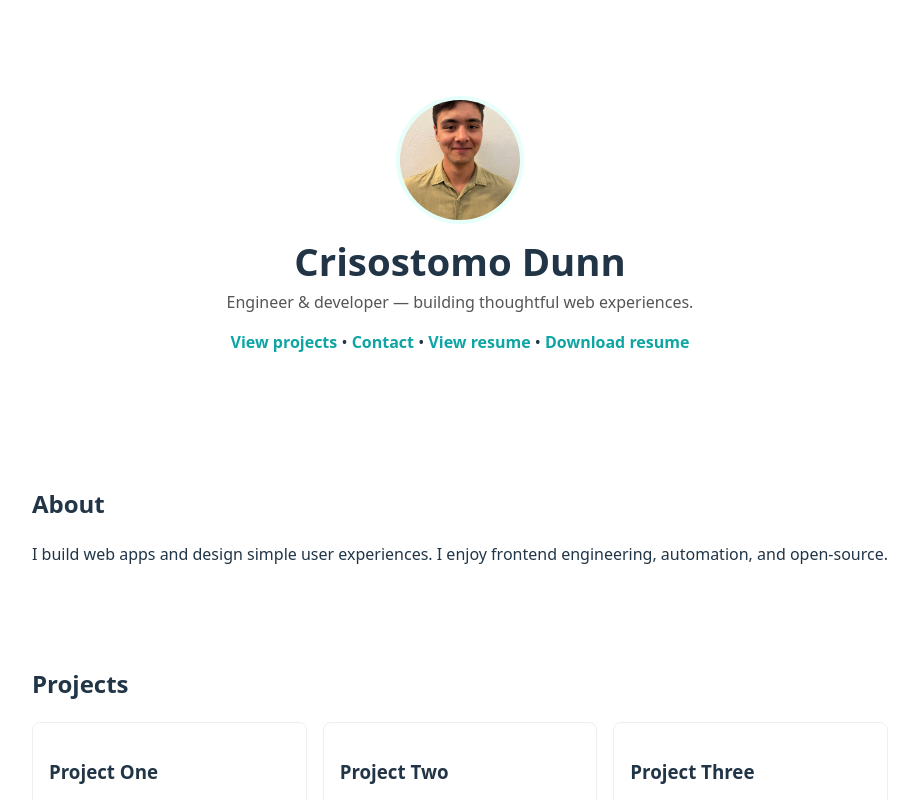
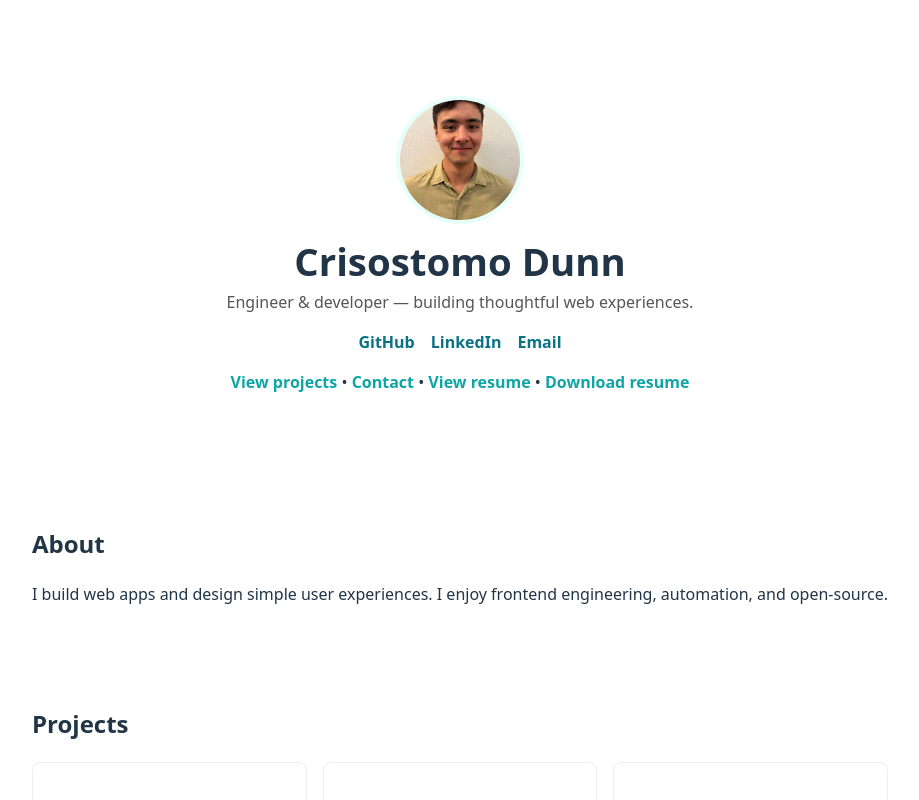
Before and after one commit to cfd24org/my-website, a React (Vite) app: page / in a window 1280 px wide. Shown: the top 800 px of the page, without its empty margins (180-1099 px from the left). Built offline with nearby package versions, Linux system fonts and the light colour scheme.

Commit message:
Add social links and profile image styles

```diff
--- a/src/App.css
+++ b/src/App.css
@@ -94,3 +94,12 @@
 .read-the-docs {
   color: #888;
 }
+
+.socials {
+  display: flex;
+  justify-content: center;
+  gap: 1rem;
+  margin-bottom: 1rem;
+}
+
+.socials a { color: #0b7285; font-weight: 600; text-decoration: none; }
--- a/src/App.jsx
+++ b/src/App.jsx
@@ -6,6 +6,13 @@ function Hero() {
       <img src="/photo1.jpg" alt="Crisostomo Dunn" className="profile" />
       <h1>Crisostomo Dunn</h1>
       <p className="tagline">Engineer &amp; developer — building thoughtful web experiences.</p>
+
+      <div className="socials">
+        <a href="https://github.com/cfd24" target="_blank" rel="noopener noreferrer">GitHub</a>
+        <a href="https://www.linkedin.com/in/crisostomo-dunn/" target="_blank" rel="noopener noreferrer">LinkedIn</a>
+        <a href="mailto:crisostomodunn24@gmail.com">Email</a>
+      </div>
+
       <p>
         <a className="cta" href="#projects">View projects</a>
         &nbsp;•&nbsp;
```
